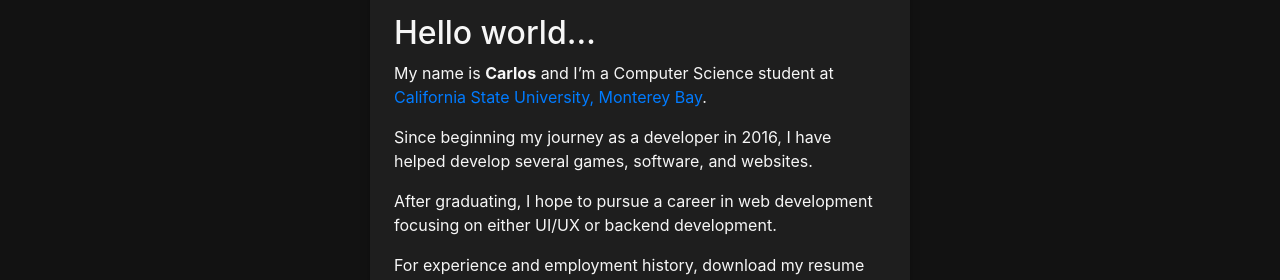
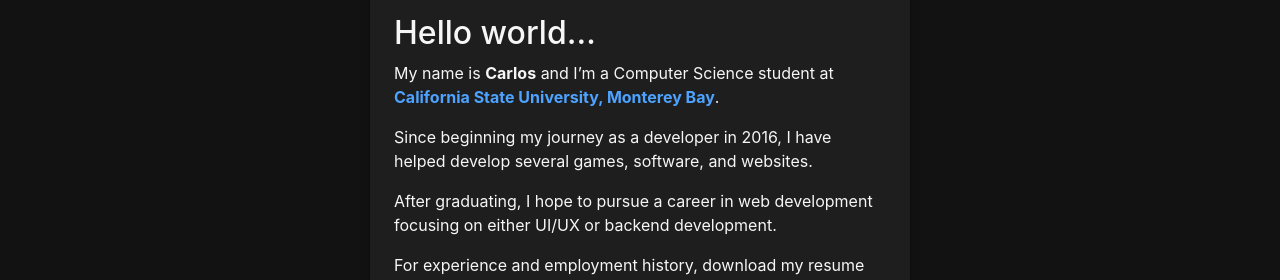
Before and after one commit to cestrrada/Portfolio, a Jekyll site: the page built from index.html, in a window 1280 px wide. Shown: the part 1197-1477 px from the top of the page. Built offline with Jekyll 4.4.1, drawn with Linux system fonts in a browser that asks for light colours; nearby versions of some CDN libraries.

Commit message:
Wrap bio in article tag to change link style

```diff
--- a/_includes/about.html
+++ b/_includes/about.html
@@ -4,11 +4,11 @@
 		class="rounded-circle" alt="Image of Carlos Estrada">
 	</div>
 
-	<div class="pt-3 pb-4 px-4">
+	<article class="pt-3 pb-4 px-4">
 		{% capture my_include %}{% include bio.md %}{% endcapture %}
 		{{ my_include | markdownify }}
 		<a href="{{ site.assets.files | append: 'resume-02-2019.pdf' }}" class="btn btn-block btn-info">
 			<i class="fas fa-file-download mr-2"></i>Download Resume
 		</a>
-	</div>
+	</article>
 </div>
```
